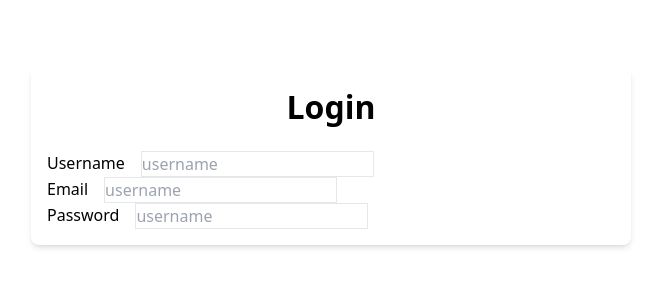
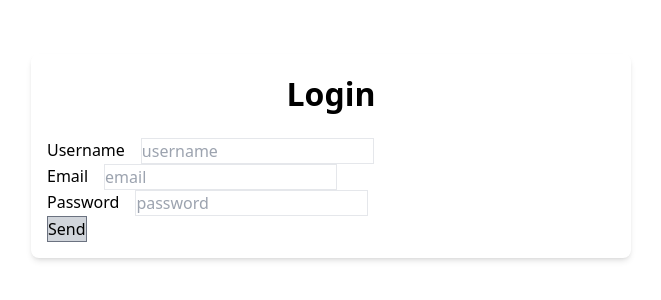
Before and after one commit to demonic29/team_reactors, a React (Create React App) app: page /login in a window 1280 px wide. Shown: the part 244-544 px from the top of the page, without its empty margins (309-970 px from the left). Built offline with nearby package versions, Linux system fonts and the light colour scheme; no server answers.

Commit message:
add check user for login

```diff
--- a/src/pages/manager/LoginPage.jsx
+++ b/src/pages/manager/LoginPage.jsx
@@ -1,6 +1,58 @@
-import React from "react";
+import React, { useEffect, useRef, useState } from "react";
 
 const LoginPage = () => {
+	const [userList, setUserList] = useState([]);
+	const usernameRef = useRef(null);
+	const emailRef = useRef(null);
+	const passwordRef = useRef(null);
+	const handleSubmit = async (e) => {
+		e.preventDefault();
+		const email = emailRef.current.value;
+
+		const check = userList.find((user) => user.email === email);
+		if (check) {
+			alert("Email already exists");
+			return;
+		} else {
+			const newUser = {
+				username: usernameRef.current.value,
+				email: emailRef.current.value,
+				password: passwordRef.current.value,
+        userdata: {
+          age: 10,
+          male: true
+        }
+			};
+			await signUp(newUser);
+		}
+	};
+
+	async function signUp(newUser) {
+		const API_POST =
+			"https://docs.google.com/forms/d/e/1FAIpQLSeeWADhli-OeidJ8VZVXfJFKQfHaBu_XeWQIcc3Z88etFHPkg/formResponse";
+		const formData = new FormData();
+		formData.append("entry.38328504", newUser.username);
+		formData.append("entry.988159177", newUser.email);
+		formData.append("entry.1608198716", newUser.password);
+		formData.append("entry.1899429339", JSON.stringify(newUser.userdata));
+		fetch(API_POST, {
+			method: "POST",
+			body: formData,
+			mode: "no-cors",
+		});
+	}
+
+	useEffect(() => {
+		async function fetchUserData() {
+			const respone = await fetch(
+				"https://script.googleusercontent.com/macros/echo?user_content_key=wla5AzncRnL5axmMld4AcuSVd9hwuuCU1mlsOBsY60SSTOveS90gQOIO8u9k2ct3glZrM_93--eX2uTQj_g1WKQSDRyNSiK-m5_BxDlH2jW0nuo2oDemN9CCS2h10ox_1xSncGQajx_ryfhECjZEnMoPkMTRXwaSP98j6tw92KykixUG84ivazWD5RCq5q46F3_36cWgXxKOetxnWTC5By4soWhro09ca9A0nszWzBZiqB-b1xIGOg&lib=MMiGAYxLtzMEZVIJCgNgXZ5fPwTTAwr0g"
+			);
+			const data = await respone.json();
+			setUserList(data.data);
+		}
+		fetchUserData();
+	}, []);
+
 	return (
 		<div className="flex items-center justify-center w-full h-screen">
 			<div className="p-4 rounded-lg shadow-md w-full max-w-[600px]">
@@ -8,15 +60,47 @@ const LoginPage = () => {
 				<div>
 					<div className="flex gap-4">
 						<label htmlFor="username">Username</label>
-            <input type="text" id="username" name="username" className="border" placeholder="username" />
+						<input
+							ref={usernameRef}
+							type="text"
+							id="username"
+							name="username"
+							className="border"
+							placeholder="username"
+							autoCorrect="off"
+						/>
 					</div>
 					<div className="flex gap-4">
-						<label htmlFor="username">Email</label>
-            <input type="text" id="username" name="username" className="border" placeholder="username" />
+						<label htmlFor="email">Email</label>
+						<input
+							ref={emailRef}
+							type="text"
+							id="email"
+							name="email"
+							className="border"
+							placeholder="email"
+							autoCorrect="off"
+						/>
 					</div>
 					<div className="flex gap-4">
-						<label htmlFor="username">Password</label>
-            <input type="text" id="username" name="username" className="border" placeholder="username" />
+						<label htmlFor="password">Password</label>
+						<input
+							ref={passwordRef}
+							type="text"
+							id="password"
+							name="password"
+							className="border"
+							placeholder="password"
+							autoCorrect="off"
+						/>
+					</div>
+					<div>
+						<button
+							onClick={handleSubmit}
+							className="bg-gray-300 border border-gray-500"
+						>
+							Send
+						</button>
 					</div>
 				</div>
 			</div>
```
